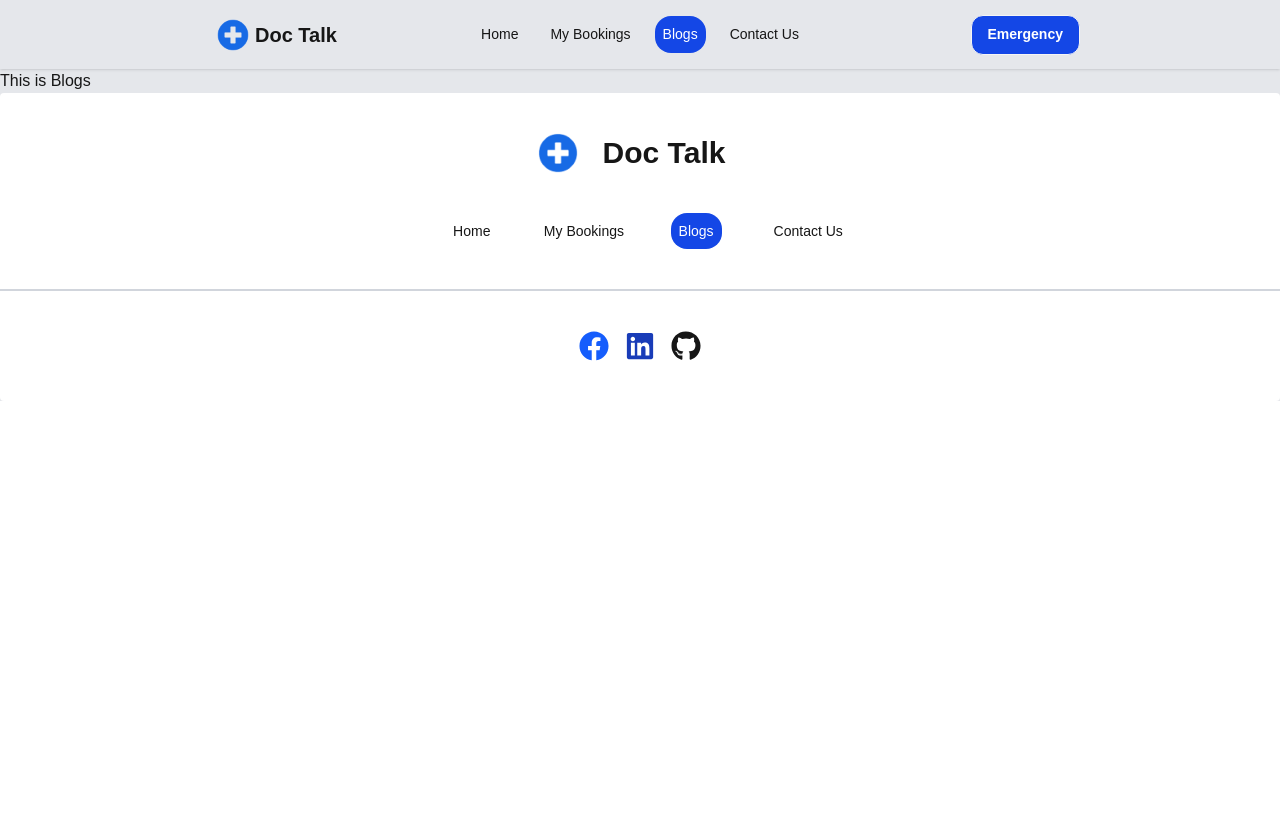
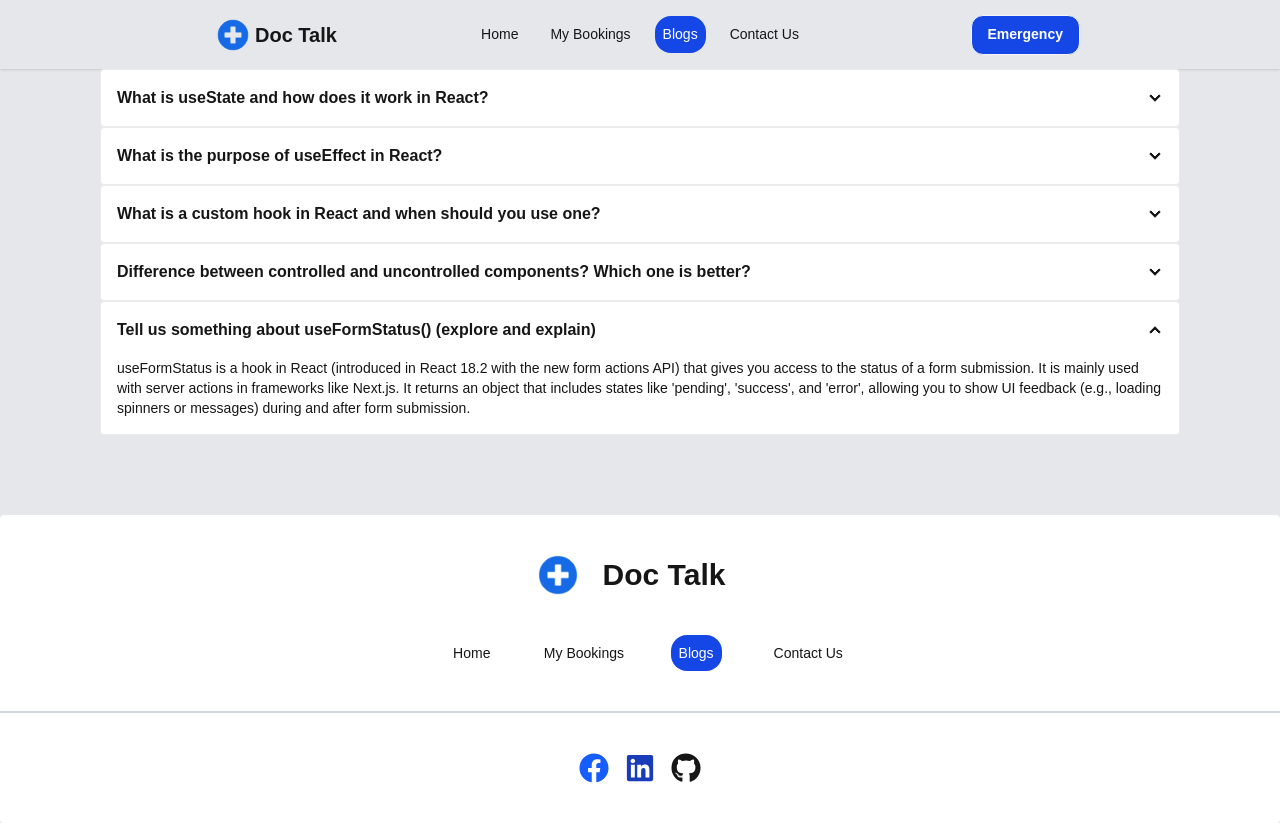
Before and after one commit to fairooz-nawal/Doctor-Talk-App, a React (Vite) app: page /blogs in a window 1280 px wide. Before the commit the page ends 800 px from the top, so only its background shows below. Built offline with nearby package versions, Linux system fonts and the light colour scheme.

Commit message:
Adding the Blog section

```diff
--- /dev/null
+++ b/public/Question.json
@@ -0,0 +1,28 @@
+
+   [
+      {
+        "id": 1,
+        "question": "What is useState and how does it work in React?",
+        "answer": "useState is a Hook in React that allows you to add state to functional components. It returns an array with two elements: the current state value and a function that lets you update it. When you call the update function, React re-renders the component with the new state."
+      },
+      {
+        "id": 2,
+        "question": "What is the purpose of useEffect in React?",
+        "answer": "useEffect is a Hook that lets you perform side effects in function components. It is used for operations like data fetching, subscriptions, or manually changing the DOM. You can control when the effect runs by specifying dependencies in its dependency array."
+      },
+      {
+        "id": 3,
+        "question": "What is a custom hook in React and when should you use one?",
+        "answer": "A custom hook is a JavaScript function that starts with 'use' and allows you to extract and reuse stateful logic across multiple components. Use custom hooks when you find yourself repeating the same logic in different components to keep code DRY and maintainable."
+      },
+      {
+        "id": 4,
+        "question": "Difference between controlled and uncontrolled components? Which one is better?",
+        "answer": "Controlled components have their form data managed by the React state, while uncontrolled components store data in the DOM using refs. Controlled components provide better control and validation, making them preferable in most cases, though uncontrolled components can be useful for quick forms or when integrating with non-React libraries."
+      },
+      {
+        "id": 5,
+        "question": "Tell us something about useFormStatus() (explore and explain)",
+        "answer": "useFormStatus is a hook in React (introduced in React 18.2 with the new form actions API) that gives you access to the status of a form submission. It is mainly used with server actions in frameworks like Next.js. It returns an object that includes states like 'pending', 'success', and 'error', allowing you to show UI feedback (e.g., loading spinners or messages) during and after form submission."
+      }
+    ]
--- a/src/Pages/Blogs/Blogs.jsx
+++ b/src/Pages/Blogs/Blogs.jsx
@@ -1,9 +1,15 @@
 import React from 'react';
 
-const Blogs = () => {
+const Blogs = ({blog}) => {
+    const {question,answer} = blog;
+    console.log(question)
     return (
         <div>
-            This is Blogs
+            <div className="collapse collapse-arrow bg-base-100 border border-base-300">
+                <input type="radio" name="my-accordion-2" defaultChecked />
+                <div className="collapse-title font-semibold">{question}</div>
+                <div className="collapse-content text-sm">{answer}</div>
+            </div>
         </div>
     );
 };
--- /dev/null
+++ b/src/Pages/Blogs/BlogsContainer.jsx
@@ -0,0 +1,15 @@
+import React from 'react';
+import { useLoaderData } from 'react-router';
+import Blogs from './Blogs'
+const BlogsContainer = () => {
+    const data = useLoaderData();
+    return (
+        <div className="max-w-full lg:max-w-7xl mx-auto px-5 lg:px-[100px] pb-[80px]">
+          {
+            data.map(blog => <Blogs key={blog.id} blog={blog}></Blogs>)
+          }
+        </div>
+    );
+};
+
+export default BlogsContainer;
--- a/src/Pages/contextAPI/ContextApi.jsx
+++ b/src/Pages/contextAPI/ContextApi.jsx
@@ -17,10 +17,10 @@ const ContextApi = ({children}) => {
         })
     },[])
 
-    const handleSetBooking = (id)=>{
+    const handleSetBooking = (id,name)=>{
             const newBooking = [...booking,id];
             setBooking(newBooking);
-            toast.success('Your booking is Confirmed', {
+            toast.success(`Your booking for ${name} is Confirmed`, {
                 position: "top-right",
                 autoClose: 5000,
                 hideProgressBar: false,
--- a/src/Pages/home/Banner.jsx
+++ b/src/Pages/home/Banner.jsx
@@ -5,7 +5,7 @@ const Banner = () => {
     return (
         <div className="hero max-w-full lg:max-w-9xl min-h-screen">
             <div className="hero-content text-center">
-                <div className=" space-y-4 bg-gradient-to-b from-base-200 to-white p-5 lg:px-[160px] lg:py-[64px] border-4 border-white rounded-4xl">
+                <div className=" space-y-4 bg-gradient-to-b from-base-900 to-white p-5 lg:px-[160px] lg:py-[64px] border-4 border-white rounded-4xl">
                     <h1 className="text-3xl lg:text-5xl font-bold">Dependable Care, Backed by Trusted Professionals.</h1>
                     <p className="py-6">
                         Our platform connects you with verified, experienced doctors across various specialties — all at your convenience. Whether it's a routine checkup or urgent consultation, book appointments in minutes and receive quality care you can trust.
--- a/src/Pages/home/DoctorDetail.jsx
+++ b/src/Pages/home/DoctorDetail.jsx
@@ -12,9 +12,9 @@ const DoctorDetail = () => {
 
     const currentBooking = getCartFromLocalStorage();
     const navigate = useNavigate();
-    const handleNavigate = (id) => {
+    const handleNavigate = (id,name) => {
         if (!currentBooking.includes(id)) {
-            handleSetBooking(single.id)
+            handleSetBooking(single.id,name)
             navigate('/myBooking');
         }
         else {
@@ -58,7 +58,8 @@ const DoctorDetail = () => {
                     <div className=''>
                         <h1 className="text-3xl font-bold">{single.name}</h1>
                         <p className="text-gray-500">{single.education}</p>
-                        <p className="text-gray-500">{single.speciality}</p><br />
+                        <p className="text-gray-500">{single.speciality}</p>
+                        <p className="font-bold">Designation:{single.designation}</p><br />
                         <p className="text-gray-500">Working at</p>
                         <h1 className="text-xl font-bold">{single.workplace}</h1><br />
                         <hr className='border-1 border-dashed border-gray-300' />
@@ -89,7 +90,7 @@ const DoctorDetail = () => {
                 <button className="p-2 text-yellow-500 bg-yellow-100  rounded-2xl">
                     Due to high patient volume, we are currently accepting appointments for today only. We appreciate your understanding and cooperation.
                 </button>
-                <button onClick={() => handleNavigate(single.id)} className="w-full my-2 p-2 text-white bg-blue-700  rounded-2xl">
+                <button onClick={() => handleNavigate(single.id,single.name)} className="w-full my-2 p-2 text-white bg-blue-700  rounded-2xl">
                     Book Appointment Now
                 </button>
             </div>
--- a/src/Pages/myBookings/ConfirmBooking.jsx
+++ b/src/Pages/myBookings/ConfirmBooking.jsx
@@ -1,7 +1,7 @@
 import React, { useContext } from 'react';
 import { ApiProvider } from '../contextAPI/ContextApi';
 const ConfirmBooking = ({booking}) => {
-    const {name,speciality,fee} = booking;
+    const {name,speciality,fee,education} = booking;
 
     const { handleDeleteBooking } =useContext(ApiProvider);
     return (
@@ -10,9 +10,10 @@ const ConfirmBooking = ({booking}) => {
                 <div className="flex justify-between">
                     <div className="text-start">
                         <h1 className="text-2xl font-bold">{name}</h1>
+                        <p className="text-gray-500">{education}</p>
                         <p className="text-gray-500">{speciality}</p>
                     </div>
-                    <p className="text-gray-500">Appointment Fee:{fee} + VAT</p>
+                    <p className="text-gray-500">Appointment Fee: {fee} + VAT</p>
                 </div>
                 <hr className='border-1 border-dashed border-gray-300' />
                 <button onClick={()=>handleDeleteBooking(booking.id)} className='w-full border-2 border-red-500 text-red-500 rounded-3xl py-3 font-bold'>Cancel Appointment</button>
--- a/src/Routes/Routes.jsx
+++ b/src/Routes/Routes.jsx
@@ -4,11 +4,11 @@ import {
   } from "react-router";
 import Roots from '../Pages/roots/Roots';
 import MyBookings from '../Pages/myBookings/MyBookings';
-import Blogs from '../Pages/Blogs/Blogs';
 import Contact from '../Pages/Contact/Contact';
 import Home from '../Pages/home/Home';
 import Error from '../Pages/Error/Error';
 import DoctorDetail from '../Pages/home/DoctorDetail';
+import BlogsContainer from "../Pages/Blogs/BlogsContainer";
 const router = createBrowserRouter([
     {
       path: "/",
@@ -26,7 +26,8 @@ const router = createBrowserRouter([
         },
         {
           path:"/blogs",
-          Component:Blogs
+          loader: ()=>fetch('./Question.json'),
+          Component:BlogsContainer
         },
         {
           path:"/contactUs",
```
